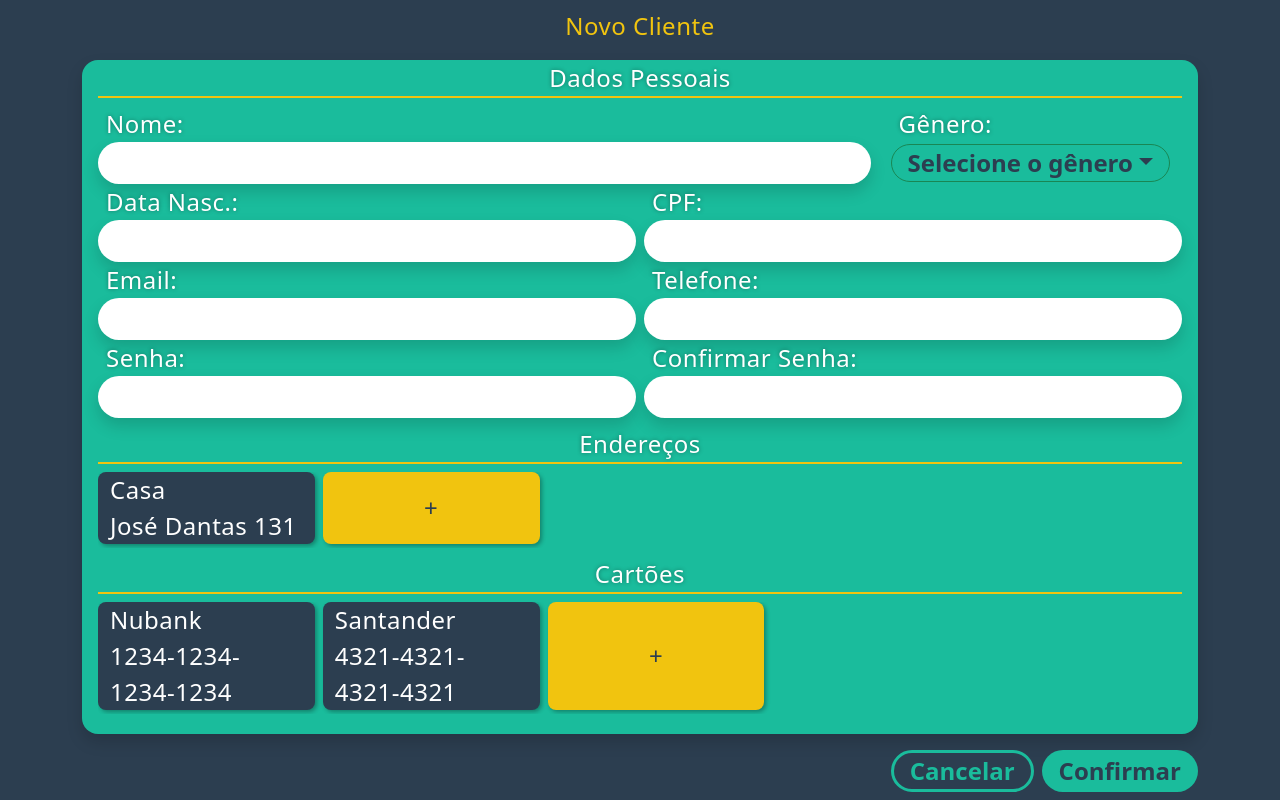
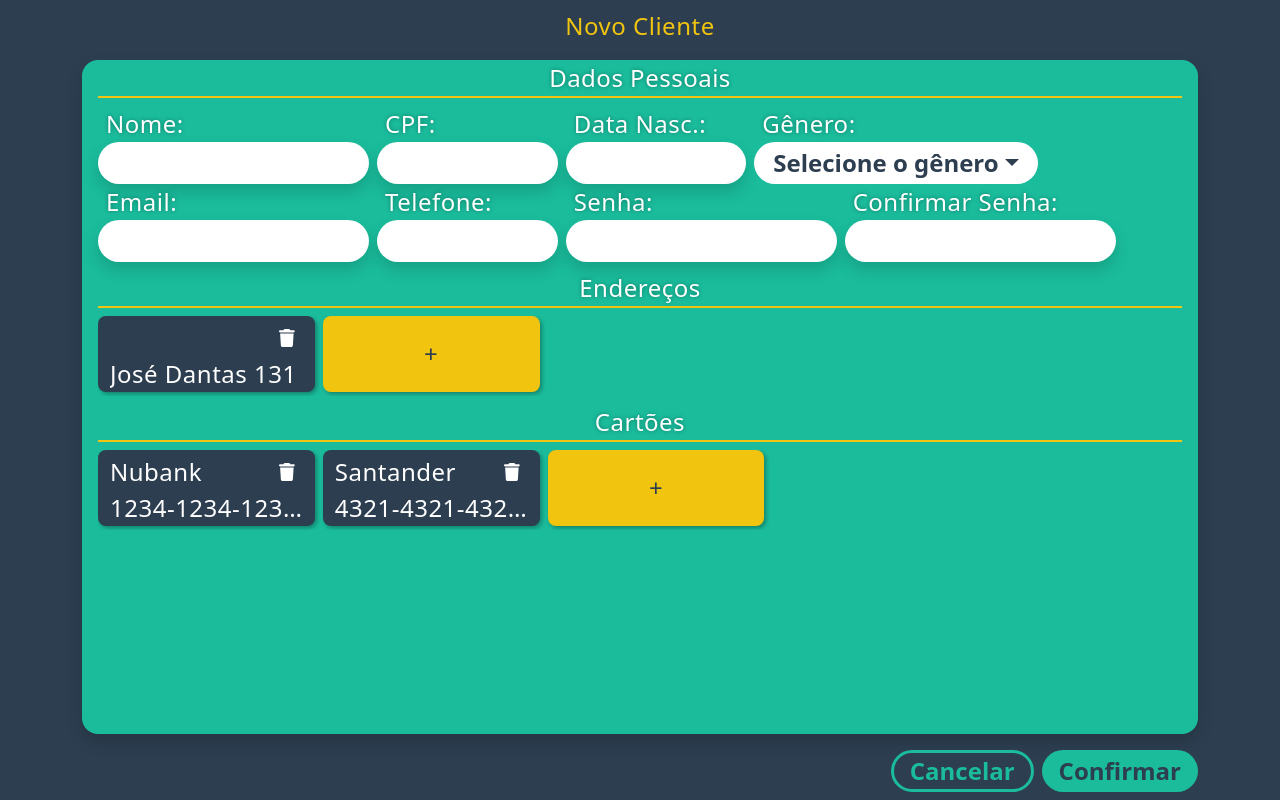
Before and after one commit to KevinJPF/vitrine_geek--frontend-, a React (Vite) app: page /registrar-cliente in a window 1280 px wide. Built offline with nearby package versions, Linux system fonts and the light colour scheme; a web font is replaced by a local one.

Commit message:
editar e excluir endereco e cartao e visual de dropdown

```diff
--- a/package.json
+++ b/package.json
@@ -10,6 +10,9 @@
     "preview": "vite preview"
   },
   "dependencies": {
+    "@fortawesome/fontawesome-svg-core": "^6.7.2",
+    "@fortawesome/free-solid-svg-icons": "^6.7.2",
+    "@fortawesome/react-fontawesome": "^0.2.2",
     "bootstrap": "^5.3.7",
     "react": "^19.1.1",
     "react-bootstrap": "^2.10.10",
--- a/src/App.css
+++ b/src/App.css
@@ -65,3 +65,33 @@ body {
   padding: 0;
   margin: 0;
 }
+
+.dropdown .btn {
+  background-color: var(--white);
+  color: var(--secondary);
+  border: 3px solid transparent;
+}
+
+.dropdown .btn:active {
+  background-color: var(--secondary);
+  border-color: var(--secondary);
+  color: var(--white);
+}
+
+/* Cor de fundo do menu */
+.dropdown-menu {
+  background-color: #242424;
+  border: none;
+}
+
+/* Estilo dos itens */
+.dropdown-item {
+  color: #f1f1f1;
+}
+
+/* Hover ativo */
+.dropdown-item:hover,
+.dropdown-item:focus {
+  background-color: #4f4f4f;
+  color: #fff;
+}
--- a/src/Pages/Clientes/Clientes.module.css
+++ b/src/Pages/Clientes/Clientes.module.css
@@ -29,3 +29,12 @@
   background-color: var(--white);
   color: var(--secondary);
 }
+
+.delete_icon {
+  transition: 0.2s;
+}
+.delete_icon:hover {
+  background-color: var(--white);
+  color: var(--red);
+  border-radius: 4px;
+}
--- a/src/Pages/Clientes/ListarClientes.jsx
+++ b/src/Pages/Clientes/ListarClientes.jsx
@@ -15,11 +15,48 @@ const ListarClientes = () => {
       ativo: true,
       enderecos: [
         {
-          nome: "Casa",
-          logradouro: "Rua das Flores, 123",
+          nomeEndereco: "Casa",
+          tipoResidencia: "Apartamento",
+          tipoLogradouro: "Rua",
+          cep: "12345-678",
+          pais: "Brasil",
+          estado: "SP",
+          cidade: "São Paulo",
+          bairro: "Jardins",
+          numero: "123",
+          logradouro: "Rua das Flores",
+          observacoes: "Portaria 24h",
+          isCobranca: true,
+          isEntrega: true,
+          isFavorito: true,
+        },
+        {
+          nomeEndereco: "Trabalho",
+          tipoResidencia: "Comercial",
+          tipoLogradouro: "Avenida",
+          cep: "87654-321",
+          pais: "Brasil",
+          estado: "RJ",
+          cidade: "Rio de Janeiro",
+          bairro: "Centro",
+          numero: "456",
+          logradouro: "Avenida Central",
+          observacoes: "Prédio Azul, 5º andar",
+          isCobranca: false,
+          isEntrega: true,
+          isFavorito: false,
         },
       ],
-      cartoes: [{ nomeCartao: "Nubank", numeroCartao: "1234-5678-9012-3456" }],
+      cartoes: [
+        {
+          nomeCartao: "Cartão Pessoal",
+          numeroCartao: "4111111111111111",
+          nomeImpresso: "KEVIN J P FRANCISCO",
+          bandeira: "Visa",
+          codigoSeguranca: "123",
+          isFavorito: true,
+        },
+      ],
     },
     {
       nome: "Maria Oliveira",
@@ -32,12 +69,39 @@ const ListarClientes = () => {
       ativo: true,
       enderecos: [
         {
-          nome: "Apartamento",
-          logradouro: "Av. Central, 456",
+          nomeEndereco: "Casa dos Pais",
+          tipoResidencia: "Casa",
+          tipoLogradouro: "Travessa",
+          cep: "34567-890",
+          pais: "Brasil",
+          estado: "MG",
+          cidade: "Belo Horizonte",
+          bairro: "Savassi",
+          numero: "89",
+          logradouro: "Travessa da Serra",
+          observacoes: "Cachorro bravo no portão",
+          isCobranca: true,
+          isEntrega: false,
+          isFavorito: false,
         },
       ],
       cartoes: [
-        { nomeCartao: "Santander", numeroCartao: "4444-3333-2222-1111" },
+        {
+          nomeCartao: "Cartão Trabalho",
+          numeroCartao: "5500000000000004",
+          nomeImpresso: "KEVIN FRANCISCO",
+          bandeira: "Mastercard",
+          codigoSeguranca: "456",
+          isFavorito: false,
+        },
+        {
+          nomeCartao: "Cartão Emergência",
+          numeroCartao: "340000000000009",
+          nomeImpresso: "K J P FRANCISCO",
+          bandeira: "American Express",
+          codigoSeguranca: "789",
+          isFavorito: false,
+        },
       ],
     },
     {
@@ -51,11 +115,32 @@ const ListarClientes = () => {
       ativo: false,
       enderecos: [
         {
-          nome: "Casa",
-          logradouro: "Rua José Alves, 89",
+          nomeEndereco: "Chácara",
+          tipoResidencia: "Casa",
+          tipoLogradouro: "Estrada",
+          cep: "11223-445",
+          pais: "Brasil",
+          estado: "SP",
+          cidade: "Atibaia",
+          bairro: "Zona Rural",
+          numero: "SN",
+          logradouro: "Estrada do Lago",
+          observacoes: "Entrada de terra após a ponte",
+          isCobranca: false,
+          isEntrega: false,
+          isFavorito: false,
         },
       ],
-      cartoes: [{ nomeCartao: "Itaú", numeroCartao: "8888-7777-6666-5555" }],
+      cartoes: [
+        {
+          nomeCartao: "Cartão Nubank",
+          numeroCartao: "5274838273827483",
+          nomeImpresso: "KEVIN JULIANO",
+          bandeira: "Mastercard",
+          codigoSeguranca: "321",
+          isFavorito: false,
+        },
+      ],
     },
   ]);
 
--- a/src/Pages/Clientes/RegistrarCliente.jsx
+++ b/src/Pages/Clientes/RegistrarCliente.jsx
@@ -1,12 +1,14 @@
 import { useEffect, useState } from "react";
 import { useLocation, useNavigate } from "react-router";
-import Styles from "./Clientes.module.css";
+import styles from "./Clientes.module.css";
 import Input from "../../Components/Input/Input";
 import PopupModal from "../../Components/PopupModal/PopupModal";
 import SwitchButton from "../../Components/SwitchButton/SwitchButton";
 import useValidation from "../../Hooks/useValidation";
 import Dropdown from "react-bootstrap/Dropdown";
 import Alert from "react-bootstrap/Alert";
+import { FontAwesomeIcon } from "@fortawesome/react-fontawesome";
+import { faEdit, faTrash } from "@fortawesome/free-solid-svg-icons";
 
 const RegistrarCliente = () => {
   // #region Variaveis
@@ -162,10 +164,22 @@ const RegistrarCliente = () => {
 
   const salvarEndereco = async () => {
     if (await validarTodosCamposEndereco()) {
+      if (novoEndereco.index !== null) {
+        setDadosCliente((prev) => {
+          const updatedEnderecos = [...(prev.enderecos || [])];
+          updatedEnderecos[novoEndereco.index] = novoEndereco;
+
+          return {
+            ...prev,
+            enderecos: updatedEnderecos,
+          };
+        });
+      } else {
         setDadosCliente({
           ...dadosCliente,
           enderecos: [...dadosCliente.enderecos, novoEndereco],
         });
+      }
       setMostrarPopupEnderecos(false);
     }
   };
@@ -209,10 +223,22 @@ const RegistrarCliente = () => {
 
   const salvarCartao = async () => {
     if (await validarTodosCamposCartao()) {
+      if (novoCartao.index !== null) {
+        setDadosCliente((prev) => {
+          const updatedCartoes = [...(prev.cartoes || [])];
+          updatedCartoes[novoCartao.index] = novoCartao;
+
+          return {
+            ...prev,
+            cartoes: updatedCartoes,
+          };
+        });
+      } else {
         setDadosCliente({
           ...dadosCliente,
           cartoes: [...dadosCliente.cartoes, novoCartao],
         });
+      }
       setMostrarPopupCartoes(false);
     }
   };
@@ -291,7 +317,7 @@ const RegistrarCliente = () => {
           </div>
           <div className="row">
             <div className="row gap-2">
-              <div className="col">
+              <div className="col-3 p-0">
                 <div className="row label ps-2">Nome:</div>
                 <div className="row">
                   <Input
@@ -307,7 +333,38 @@ const RegistrarCliente = () => {
                   />
                 </div>
               </div>
-              <div className="col-auto">
+              <div className="col-2 p-0">
+                <div className="row label ps-2">CPF:</div>
+                <div className="row">
+                  <Input
+                    type="text"
+                    isOnlyNumbers={true}
+                    value={dadosCliente.cpf}
+                    isCorrect={validacaoCampos.cpf}
+                    maxLength={11}
+                    onChange={(value) => {
+                      setDadosCliente({ ...dadosCliente, cpf: value });
+                    }}
+                  />
+                </div>
+              </div>
+              <div className="col-2 p-0">
+                <div className="row label ps-2">Data Nasc.:</div>
+                <div className="row">
+                  <Input
+                    type="text"
+                    value={dadosCliente.nascimento}
+                    isCorrect={validacaoCampos.nascimento}
+                    onChange={(value) => {
+                      setDadosCliente({
+                        ...dadosCliente,
+                        nascimento: value,
+                      });
+                    }}
+                  />
+                </div>
+              </div>
+              <div className="col-auto p-0">
                 <div className="row label ps-2">Gênero:</div>
                 <div className="row">
                   <Dropdown className="p-0">
@@ -351,40 +408,7 @@ const RegistrarCliente = () => {
               </div>
             </div>
             <div className="row gap-2">
-              <div className="col">
-                <div className="row label ps-2">Data Nasc.:</div>
-                <div className="row">
-                  <Input
-                    type="text"
-                    value={dadosCliente.nascimento}
-                    isCorrect={validacaoCampos.nascimento}
-                    onChange={(value) => {
-                      setDadosCliente({
-                        ...dadosCliente,
-                        nascimento: value,
-                      });
-                    }}
-                  />
-                </div>
-              </div>
-              <div className="col">
-                <div className="row label ps-2">CPF:</div>
-                <div className="row">
-                  <Input
-                    type="text"
-                    isOnlyNumbers={true}
-                    value={dadosCliente.cpf}
-                    isCorrect={validacaoCampos.cpf}
-                    maxLength={11}
-                    onChange={(value) => {
-                      setDadosCliente({ ...dadosCliente, cpf: value });
-                    }}
-                  />
-                </div>
-              </div>
-            </div>
-            <div className="row gap-2">
-              <div className="col">
+              <div className="col-3 p-0">
                 <div className="row label ps-2">Email:</div>
                 <div className="row">
                   <Input
@@ -406,7 +430,7 @@ const RegistrarCliente = () => {
                   />
                 </div>
               </div>
-              <div className="col">
+              <div className="col-2 p-0">
                 <div className="row label ps-2">Telefone:</div>
                 <div className="row">
                   <Input
@@ -424,9 +448,7 @@ const RegistrarCliente = () => {
                   />
                 </div>
               </div>
-            </div>
-            <div className="row gap-2">
-              <div className="col">
+              <div className="col-3 p-0">
                 <div className="row label ps-2">Senha:</div>
                 <div className="row">
                   <Input
@@ -457,7 +479,7 @@ const RegistrarCliente = () => {
                   />
                 </div>
               </div>
-              <div className="col">
+              <div className="col-3 p-0">
                 <div className="row label ps-2">Confirmar Senha:</div>
                 <div className="row">
                   <Input
@@ -496,15 +518,77 @@ const RegistrarCliente = () => {
           </div>
           <div className="row overflow-x-auto overflow-y-hidden pb-1 gap-2">
             {dadosCliente.enderecos.map((endereco, index) => (
-              <div key={index} className={`col-auto ${Styles.endereco_card}`}>
+              <div
+                key={index}
+                className={`col-auto ${styles.endereco_card}`}
+                onClick={() => {
+                  setNovoEndereco({ ...endereco, index: index });
+                  setValidacaoCampos({ ...validacaoCampos, endereco: {} });
+                  setMostrarPopupEnderecos(true);
+                }}
+              >
+                <div
+                  className="row mt-1 overflow-hidden"
+                  style={{
+                    flexWrap: "nowrap",
+                  }}
+                >
+                  <div
+                    className="col"
+                    style={{
+                      overflow: "hidden",
+                      textOverflow: "ellipsis",
+                      whiteSpace: "nowrap",
+                      flex: "1 1 auto",
+                    }}
+                  >
+                    {endereco.nomeEndereco} {endereco.isFavorito && "★"}
+                  </div>
+                  {/* <div
+                    className="col-auto p-0"
+                    style={{ color: "var(--white)" }}
+                  >
+                    <FontAwesomeIcon icon={faEdit} size="xs" />
+                  </div> */}
+                  <div
+                    className={`${"col-auto px-2"} ${styles.delete_icon}`}
+                    onClick={(e) => {
+                      e.stopPropagation();
+                      setDadosCliente((prev) => {
+                        const updatedEnderecos = [
+                          ...prev.enderecos.filter(
+                            (end, indexEnd) => indexEnd != index
+                          ),
+                        ];
+
+                        return {
+                          ...prev,
+                          enderecos: updatedEnderecos,
+                        };
+                      });
+                    }}
+                  >
+                    <FontAwesomeIcon icon={faTrash} size="xs" />
+                  </div>
+                </div>
                 <div className="row">
-                  {endereco.nome} {endereco.isFavorito && "★"}
+                  <div
+                    className="col"
+                    style={{
+                      overflow: "hidden",
+                      textWrap: "nowrap",
+                      textOverflow: "ellipsis",
+                      flex: "1 1 auto",
+                    }}
+                  >
+                    {endereco.logradouro}
                   </div>
-                <div className="row">{endereco.logradouro}</div>
+                </div>
               </div>
             ))}
             <div
-              className={`col-auto ${Styles.add_card}`}
+              className={`col-auto ${styles.add_card}`}
+              style={{ minHeight: "75px" }}
               onClick={() => {
                 setNovoEndereco({});
                 setValidacaoCampos({ ...validacaoCampos, endereco: {} });
@@ -524,15 +608,71 @@ const RegistrarCliente = () => {
           </div>
           <div className="row overflow-x-auto overflow-y-hidden pb-1 gap-2">
             {dadosCliente.cartoes.map((cartao, index) => (
-              <div key={index} className={`col-auto ${Styles.cartao_card}`}>
-                <div className="row">
+              <div
+                key={index}
+                className={`col-auto ${styles.cartao_card}`}
+                onClick={() => {
+                  setNovoCartao({ ...cartao, index: index });
+                  setValidacaoCampos({ ...validacaoCampos, cartao: {} });
+                  setMostrarPopupCartoes(true);
+                }}
+              >
+                <div
+                  className="row mt-1 overflow-hidden"
+                  style={{
+                    flexWrap: "nowrap",
+                  }}
+                >
+                  <div
+                    className="col"
+                    style={{
+                      overflow: "hidden",
+                      textOverflow: "ellipsis",
+                      whiteSpace: "nowrap",
+                      flex: "1 1 auto",
+                    }}
+                  >
                     {cartao.nomeCartao} {cartao.isFavorito && "★"}
                   </div>
-                <div className="row">{cartao.numeroCartao}</div>
+                  <div
+                    className={`${"col-auto px-2"} ${styles.delete_icon}`}
+                    onClick={(e) => {
+                      e.stopPropagation();
+                      setDadosCliente((prev) => {
+                        const updatedCartoes = [
+                          ...prev.cartoes.filter(
+                            (end, indexCartao) => indexCartao != index
+                          ),
+                        ];
+
+                        return {
+                          ...prev,
+                          cartoes: updatedCartoes,
+                        };
+                      });
+                    }}
+                  >
+                    <FontAwesomeIcon icon={faTrash} size="xs" />
+                  </div>
+                </div>
+                <div className="row">
+                  <div
+                    className="col"
+                    style={{
+                      overflow: "hidden",
+                      textWrap: "nowrap",
+                      textOverflow: "ellipsis",
+                      flex: "1 1 auto",
+                    }}
+                  >
+                    {cartao.numeroCartao}
+                  </div>
+                </div>
               </div>
             ))}
             <div
-              className={`col-auto ${Styles.add_card}`}
+              className={`col-auto ${styles.add_card}`}
+              style={{ minHeight: "75px" }}
               onClick={() => {
                 setNovoCartao({});
                 setValidacaoCampos({ ...validacaoCampos, cartao: {} });
@@ -545,7 +685,7 @@ const RegistrarCliente = () => {
           <div className="row">
             {mostrarAlertaErro && (
               <Alert variant={"danger"}>
-                Existem campos com valores inválidos.
+                Os campos em vermelho estão com valores inválidos.
               </Alert>
             )}
           </div>
@@ -823,6 +963,8 @@ const RegistrarCliente = () => {
               <div className="row">
                 <Input
                   value={novoCartao.numeroCartao}
+                  isOnlyNumbers={true}
+                  maxLength={16}
                   isCorrect={validacaoCampos.cartao.numeroCartao}
                   onChange={(value) => {
                     setNovoCartao({
@@ -851,21 +993,6 @@ const RegistrarCliente = () => {
               </div>
             </div>
             <div className="col">
-              <div className="row label ps-2">Bandeira do Cartão:</div>
-              <div className="row">
-                <Input
-                  value={novoCartao.bandeira}
-                  isCorrect={validacaoCampos.cartao.bandeira}
-                  onChange={(value) => {
-                    setNovoCrato({
-                      ...novoCartao,
-                      bandeira: value,
-                    });
-                  }}
-                />
-              </div>
-            </div>
-            <div className="col">
               <div className="row label ps-2">Código de Segurança:</div>
               <div className="row">
                 <Input
@@ -878,6 +1005,51 @@ const RegistrarCliente = () => {
                     });
                   }}
                 />
+              </div>
+            </div>
+            <div className="col-auto p-0">
+              <div className="row label ps-2">Bandeira do Cartão:</div>
+              <div className="row">
+                <Dropdown className="col p-0">
+                  <Dropdown.Toggle variant="success" id="dropdown-basic">
+                    {novoCartao.bandeira || "Selecione a bandeira"}
+                  </Dropdown.Toggle>
+
+                  <Dropdown.Menu>
+                    <Dropdown.Item
+                      onClick={() =>
+                        setNovoCartao({
+                          ...novoCartao,
+                          bandeira: "MasterCard",
+                        })
+                      }
+                    >
+                      MasterCard
+                    </Dropdown.Item>
+
+                    <Dropdown.Item
+                      onClick={() =>
+                        setNovoCartao({
+                          ...novoCartao,
+                          bandeira: "VISA",
+                        })
+                      }
+                    >
+                      VISA
+                    </Dropdown.Item>
+
+                    <Dropdown.Item
+                      onClick={() =>
+                        setNovoCartao({
+                          ...novoCartao,
+                          bandeira: "Elo",
+                        })
+                      }
+                    >
+                      Elo
+                    </Dropdown.Item>
+                  </Dropdown.Menu>
+                </Dropdown>
               </div>
             </div>
           </div>
```
Also changed, not shown: 1 other file (tests, documents, lock files or other folders). Lines whose indentation alone changed are shown as unchanged.
